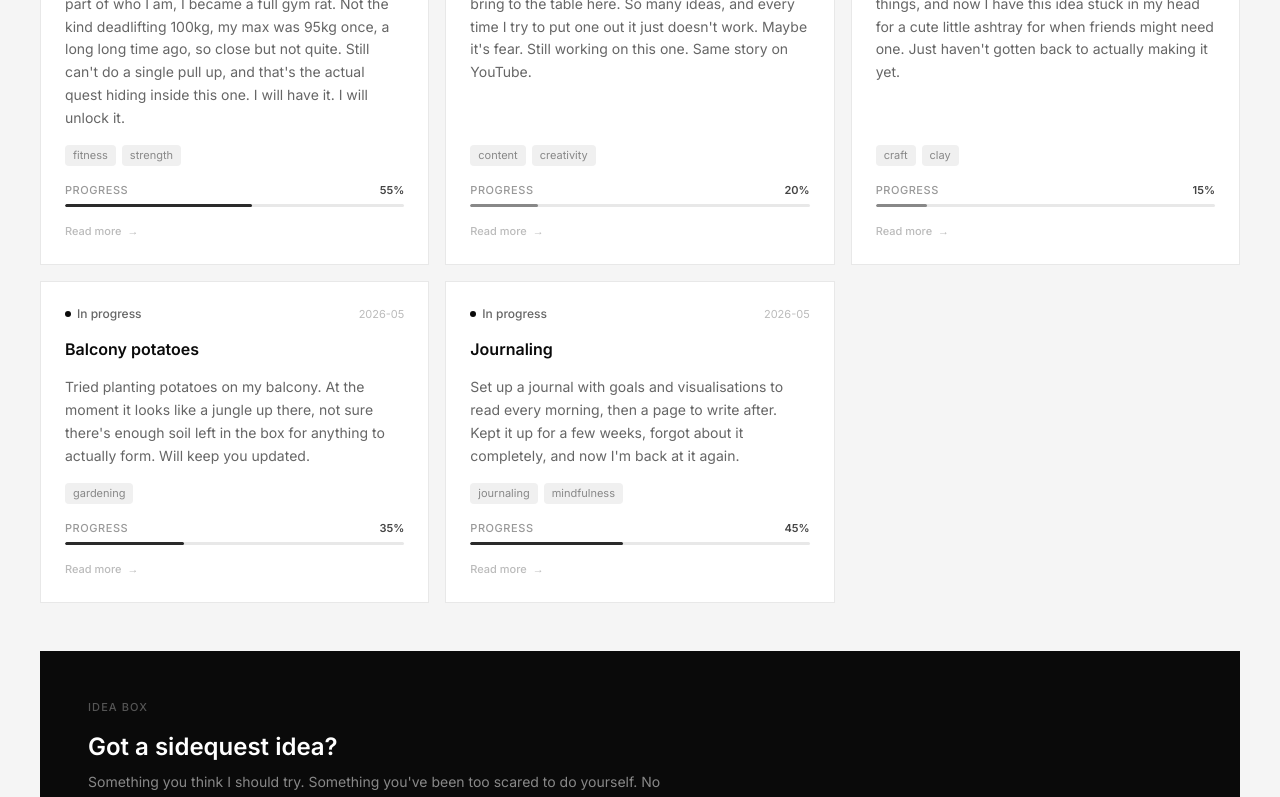
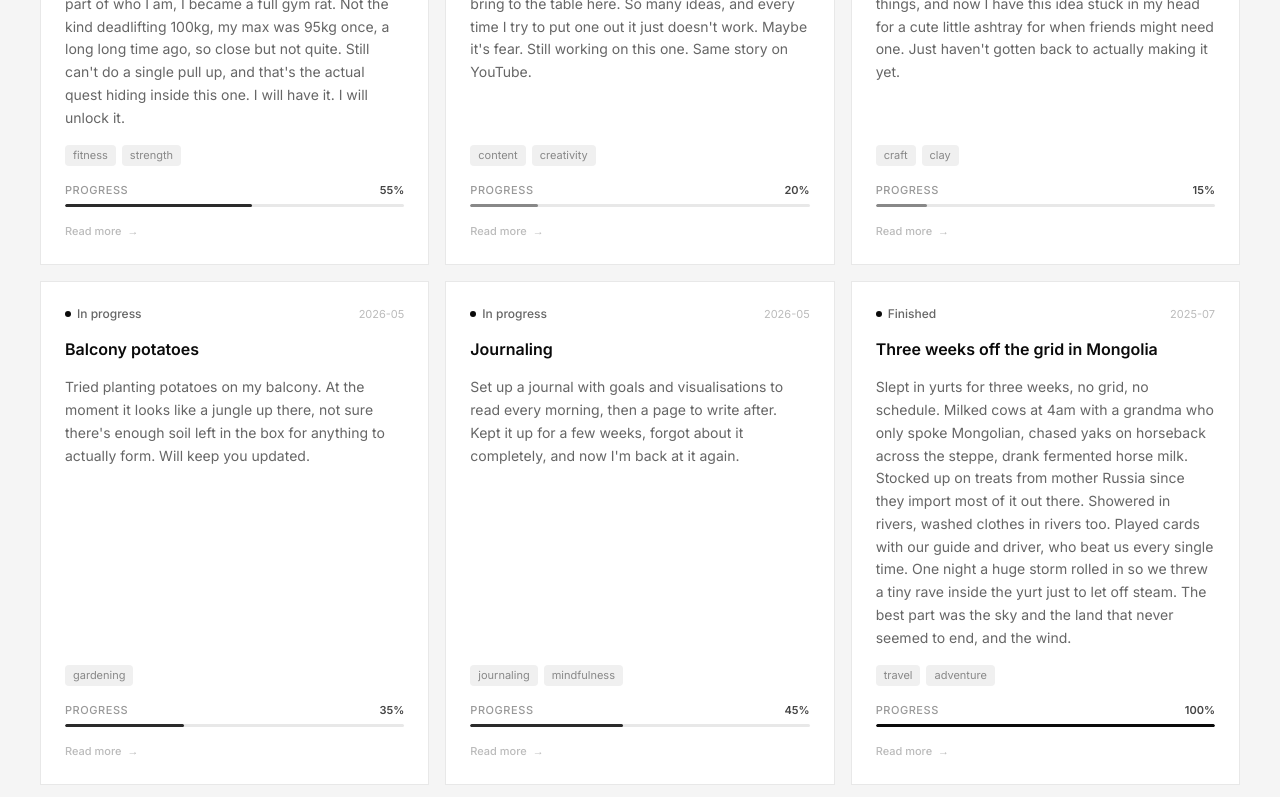
Before and after one commit to MilanaUnbound/sidequests, a React (Vite) app: page / in a window 1280 px wide. Shown: the part 2000-2797 px from the top of the page. Built offline with nearby package versions, Linux system fonts and the light colour scheme; the HTML template or start-up script is replaced by a standard one.

Commit message:
Add Mongolia, China, and Tadah sidequests
Append three finished and in-progress quests to SEED_QUESTS.

Co-authored-by: MilanaUnbound <MilanaUnbound@users.noreply.github.com>

```diff
--- a/src/App.tsx
+++ b/src/App.tsx
@@ -146,6 +146,39 @@ const SEED_QUESTS: SideQuest[] = [
     tags: ['journaling', 'mindfulness'],
     media: [],
     createdAt: '2026-05-03',
+  },
+  {
+    id: 'q12',
+    title: 'Three weeks off the grid in Mongolia',
+    description: 'Slept in yurts for three weeks, no grid, no schedule. Milked cows at 4am with a grandma who only spoke Mongolian, chased yaks on horseback across the steppe, drank fermented horse milk. Stocked up on treats from mother Russia since they import most of it out there. Showered in rivers, washed clothes in rivers too. Played cards with our guide and driver, who beat us every single time. One night a huge storm rolled in so we threw a tiny rave inside the yurt just to let off steam. The best part was the sky and the land that never seemed to end, and the wind.',
+    status: 'finished',
+    progress: 100,
+    startDate: '2025-07',
+    tags: ['travel', 'adventure'],
+    media: [],
+    createdAt: '2025-07-01',
+  },
+  {
+    id: 'q13',
+    title: 'A week in China',
+    description: 'One week and I was hooked, fully in my very Chinese era now. Beijing was amazing, beautiful, and everyone we met was so cool and welcoming. Everything was such high quality, and finding good gifts to bring home was almost too easy. And the spices, guys, the spices. So grateful to see all these marvels with my own eyes, everything I\'d only ever read about, suddenly I could travel to it and see it and feel it and touch it and taste it. Mongolia and China back to back, so powerful and so different from each other, I was in awe the whole time. And the food, oh my god. Fell completely in love with cucumber salad of all things, such a simple dish, if you know, you know.',
+    status: 'finished',
+    progress: 100,
+    startDate: '2026-01',
+    tags: ['travel', 'adventure', 'food'],
+    media: [],
+    createdAt: '2026-01-01',
+  },
+  {
+    id: 'q14',
+    title: 'Build Tadah, a to do app from scratch',
+    description: 'Always wrote my to dos on flying pieces of paper, or in a notes app, and then forgot about them completely. Back when I had a corpo job I had a dedicated notebook just for this, kept track of everything I did. But since I got laid off I lost that structure, and none of the apps out there felt like me. So I decided to just build my own, called it Tadah. Made it with Figma, Claude and Cursor. Still a few bugs to iron out, but it\'s running!',
+    status: 'started',
+    progress: 80,
+    startDate: '2026-06',
+    tags: ['coding', 'productivity'],
+    media: [],
+    createdAt: '2026-06-01',
   },
 ];
 
```
